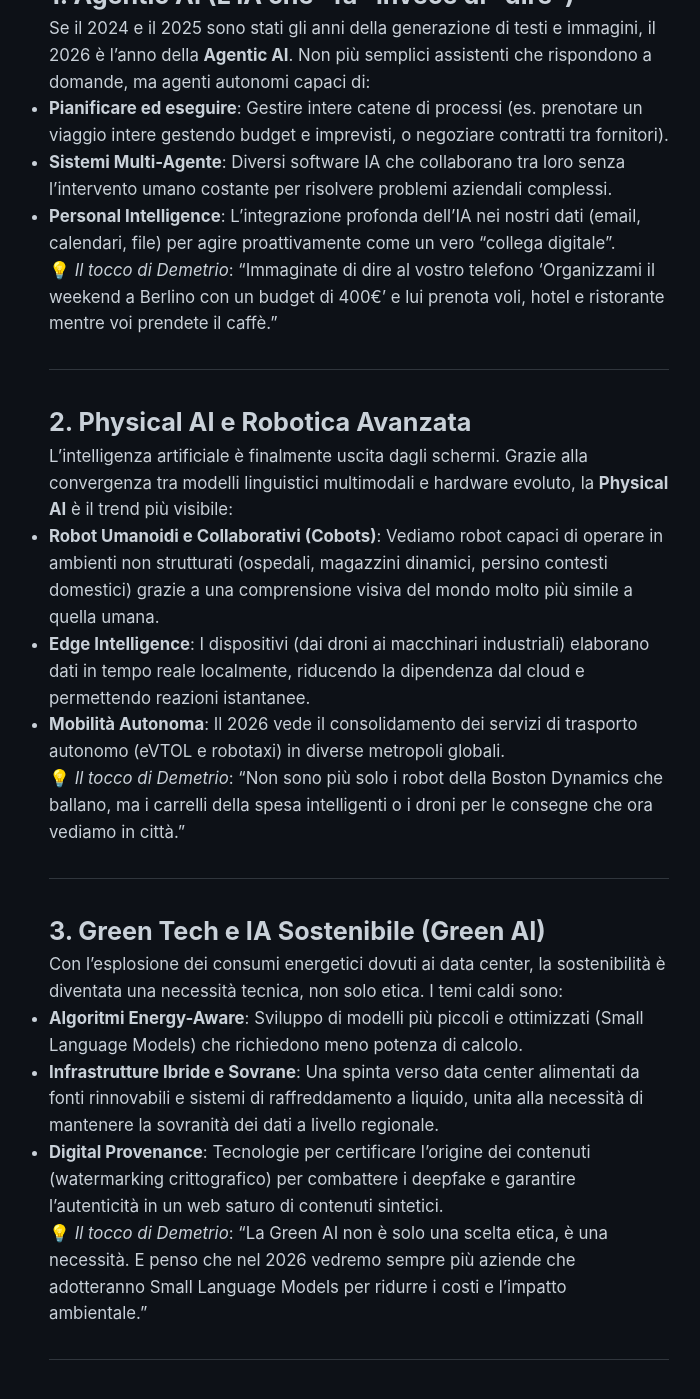
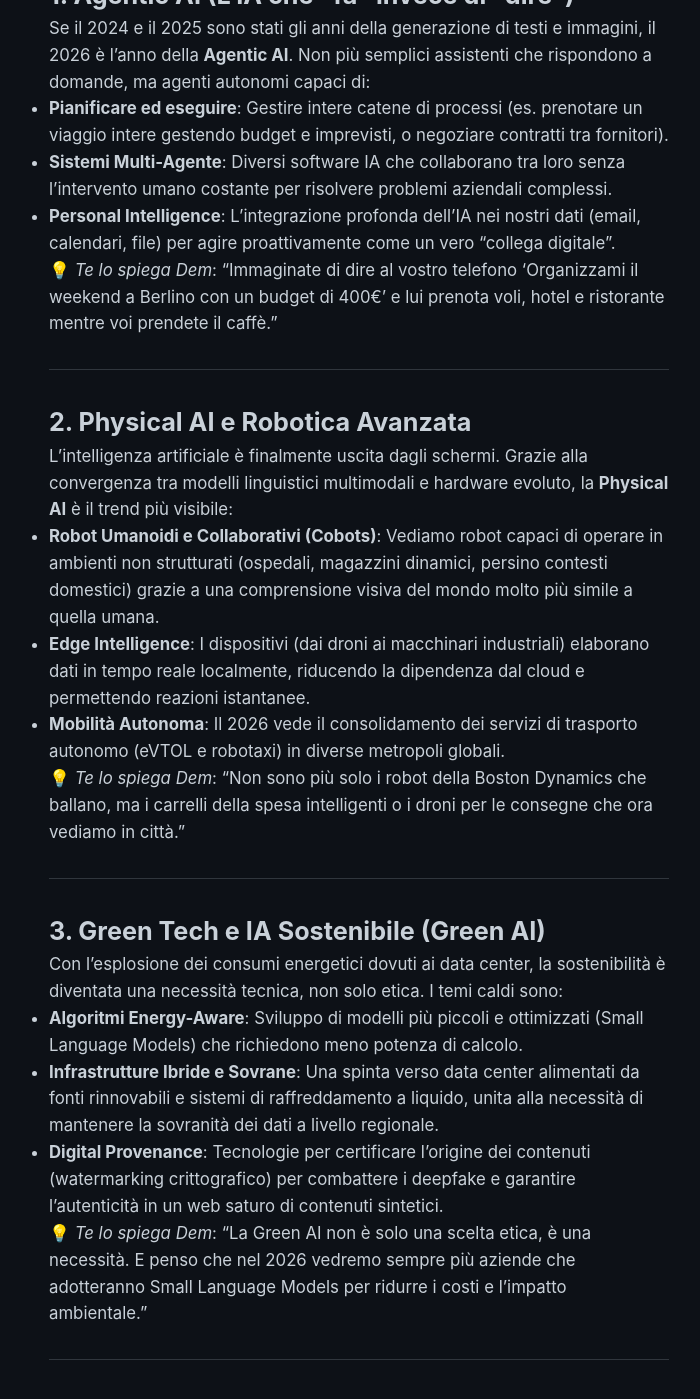
Before and after one commit to DemPago/DemPago.github.io, a Jekyll site: the page built from _posts/2026-02-15-primo-post.md, in a window 1280 px wide and 1400 px high, scrolled down 694 px. Shown: the whole window, without its empty margins (405-1105 px from the left). Built offline with Jekyll 4.4.1, drawn with Linux system fonts in a browser that asks for light colours; comment, search, counter and statistics services are not loaded.

Commit message:
Change Il tocco di Demetrio to Te lo spiega Dem

```diff
--- a/_posts/2026-02-15-primo-post.md
+++ b/_posts/2026-02-15-primo-post.md
@@ -25,7 +25,7 @@
 - **Sistemi Multi-Agente**: Diversi software IA che collaborano tra loro senza l'intervento umano costante per risolvere problemi aziendali complessi.
 - **Personal Intelligence**: L'integrazione profonda dell'IA nei nostri dati (email, calendari, file) per agire proattivamente come un vero "collega digitale".
 
-💡 *Il tocco di Demetrio*: "Immaginate di dire al vostro telefono 'Organizzami il weekend a Berlino con un budget di 400€' e lui prenota voli, hotel e ristorante mentre voi prendete il caffè."
+💡 *Te lo spiega Dem*: "Immaginate di dire al vostro telefono 'Organizzami il weekend a Berlino con un budget di 400€' e lui prenota voli, hotel e ristorante mentre voi prendete il caffè."
 
 ---
 
@@ -37,7 +37,7 @@
 - **Edge Intelligence**: I dispositivi (dai droni ai macchinari industriali) elaborano dati in tempo reale localmente, riducendo la dipendenza dal cloud e permettendo reazioni istantanee.
 - **Mobilità Autonoma**: Il 2026 vede il consolidamento dei servizi di trasporto autonomo (eVTOL e robotaxi) in diverse metropoli globali.
 
-💡 *Il tocco di Demetrio*: "Non sono più solo i robot della Boston Dynamics che ballano, ma i carrelli della spesa intelligenti o i droni per le consegne che ora vediamo in città."
+💡 *Te lo spiega Dem*: "Non sono più solo i robot della Boston Dynamics che ballano, ma i carrelli della spesa intelligenti o i droni per le consegne che ora vediamo in città."
 
 ---
 
@@ -49,7 +49,7 @@
 - **Infrastrutture Ibride e Sovrane**: Una spinta verso data center alimentati da fonti rinnovabili e sistemi di raffreddamento a liquido, unita alla necessità di mantenere la sovranità dei dati a livello regionale.
 - **Digital Provenance**: Tecnologie per certificare l'origine dei contenuti (watermarking crittografico) per combattere i deepfake e garantire l'autenticità in un web saturo di contenuti sintetici.
 
-💡 *Il tocco di Demetrio*: "La Green AI non è solo una scelta etica, è una necessità. E penso che nel 2026 vedremo sempre più aziende che adotteranno Small Language Models per ridurre i costi e l'impatto ambientale."
+💡 *Te lo spiega Dem*: "La Green AI non è solo una scelta etica, è una necessità. E penso che nel 2026 vedremo sempre più aziende che adotteranno Small Language Models per ridurre i costi e l'impatto ambientale."
 
 ---
 
```
